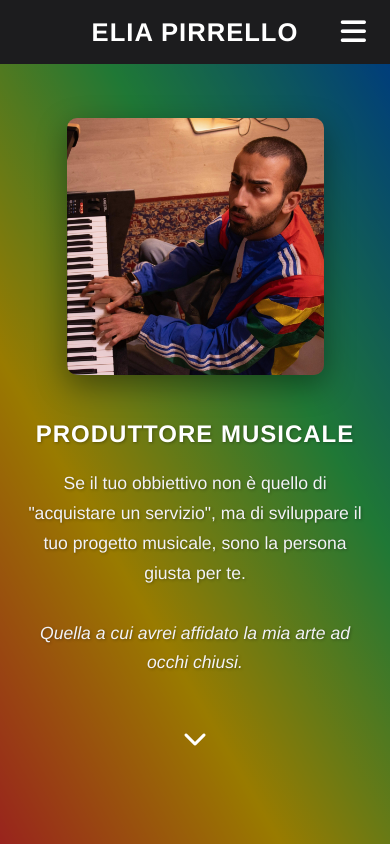
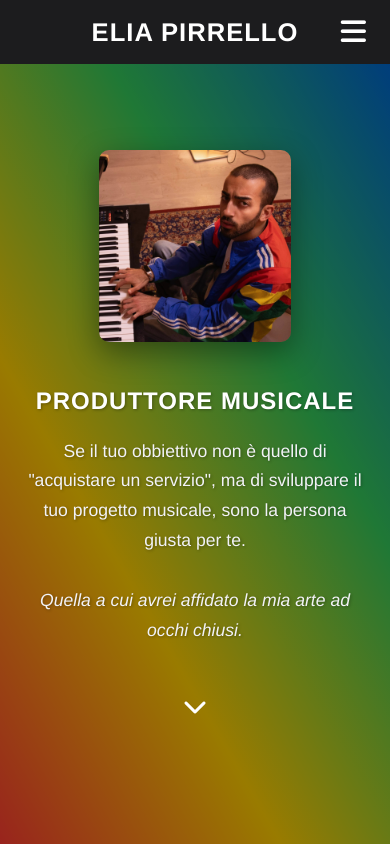
Before and after one commit to wavyprod1/website, a Vue app: page / in a window 390 px wide. Shown: the top 844 px of the page. Built offline with nearby package versions, Linux system fonts and the light colour scheme.

Commit message:
home page fixes

```diff
--- a/src/views/HomeView.vue
+++ b/src/views/HomeView.vue
@@ -40,6 +40,14 @@ const reviewsData = ref([
 ])
 
 const starEmoji = '⭐'
+
+const scrollDown = () => {
+  const heroHeight = window.innerHeight - 64; // 64px = 4rem
+  window.scrollTo({
+    top: heroHeight,
+    behavior: 'smooth'
+  });
+}
 </script>
 
 <template>
@@ -68,7 +76,7 @@ const starEmoji = '⭐'
           />
         </div>
       </div>
-        <div class="fas fa-chevron-down my-arrow"></div>
+        <div class="fas fa-chevron-down my-arrow" @click="scrollDown"></div>
       </div>
 
     </section>
@@ -317,11 +325,14 @@ const starEmoji = '⭐'
   font-size: 1.5rem;
   color: white;
   z-index: 2;
-  position:relative;
+  position: relative;
+  cursor: pointer;
+  transition: transform 0.3s ease;
 }
 
-
-
+.my-arrow:hover {
+  transform: translateY(5px);
+}
 
 /* RESPONSIVE ADJUSTMENTS */
 @media (max-width: 992px) {
@@ -359,6 +370,7 @@ const starEmoji = '⭐'
     aspect-ratio: 1 / 1; /* Forces a perfect square for the circle */
     object-fit: cover;
     object-position: center; /* Centers the image content */
+    width: 12rem;
   }
 
   .review-author-info {
```
